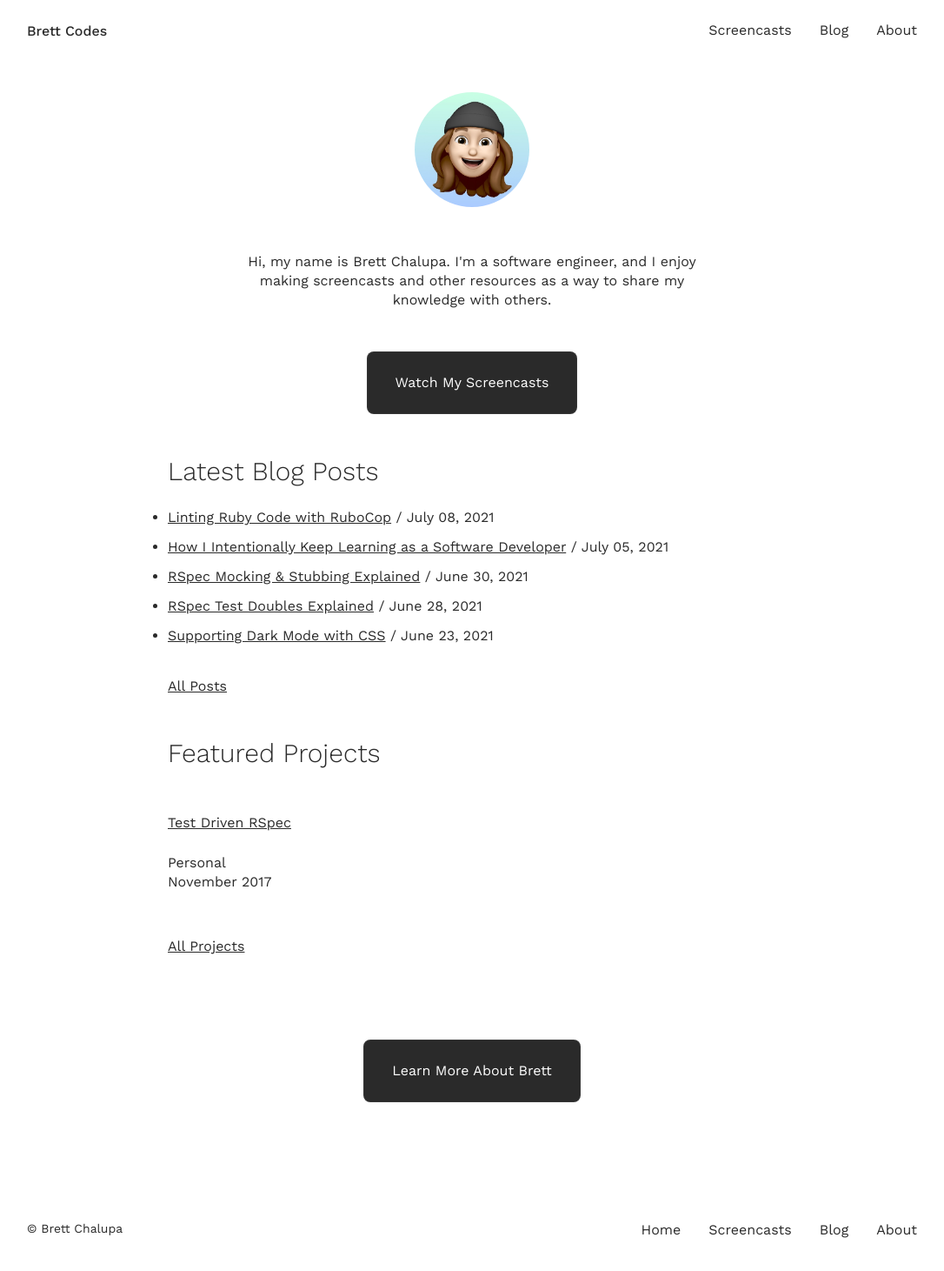
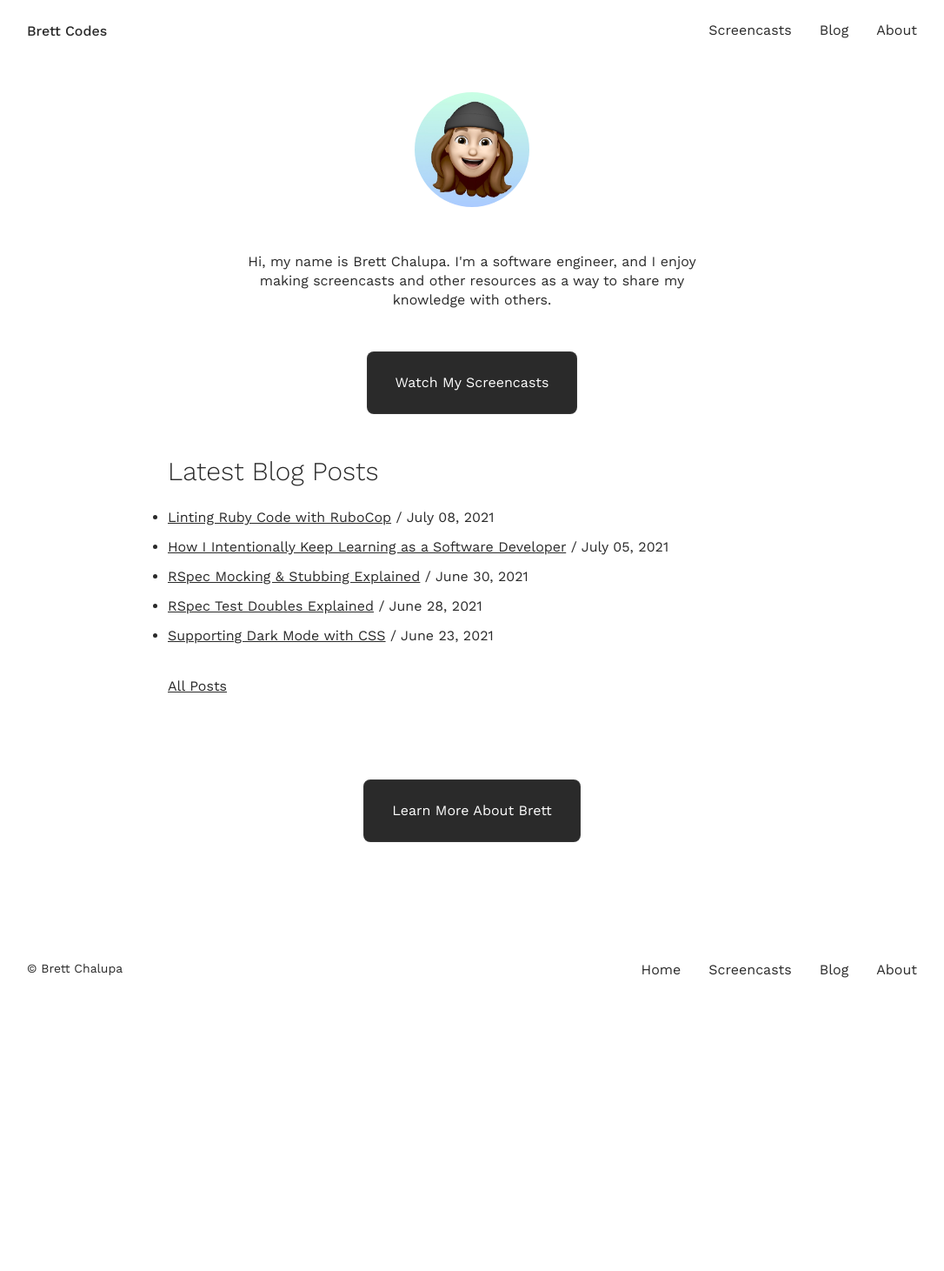
Before and after one commit to brettchalupa/brettcodes, a Jekyll site: the page built from index.html, in a window 1280 px wide. Shown: the whole page at 87% size, without its empty margins (97-1183 px from the left). Built offline with Jekyll 4.4.1, drawn with Linux system fonts in a browser that asks for light colours; after the commit the page ends 1162 px from its top, so only the background shows below that.

Commit message:
Remove projects from the home page

```diff
--- a/index.html
+++ b/index.html
@@ -30,20 +30,6 @@ layout: default
     <p class='small'><a href='/blog'>All Posts</a></p>
   </div>
 
-  <div class='section featured-projects'>
-    <h2>Featured Projects<h2>
-
-    <ul class='list-grid'>
-      {% for project in site.projects reversed %}
-        {% if project.tags contains 'featured' %}
-          {% include project-list-item.html %}
-        {% endif %}
-      {% endfor %}
-    </ul>
-
-    <p class='small'><a href='/projects'>All Projects</a></p>
-  </div>
-
   <div class='section cta'>
     <a href='/about' class='btn'>Learn More About Brett</a>
   </div>
```
